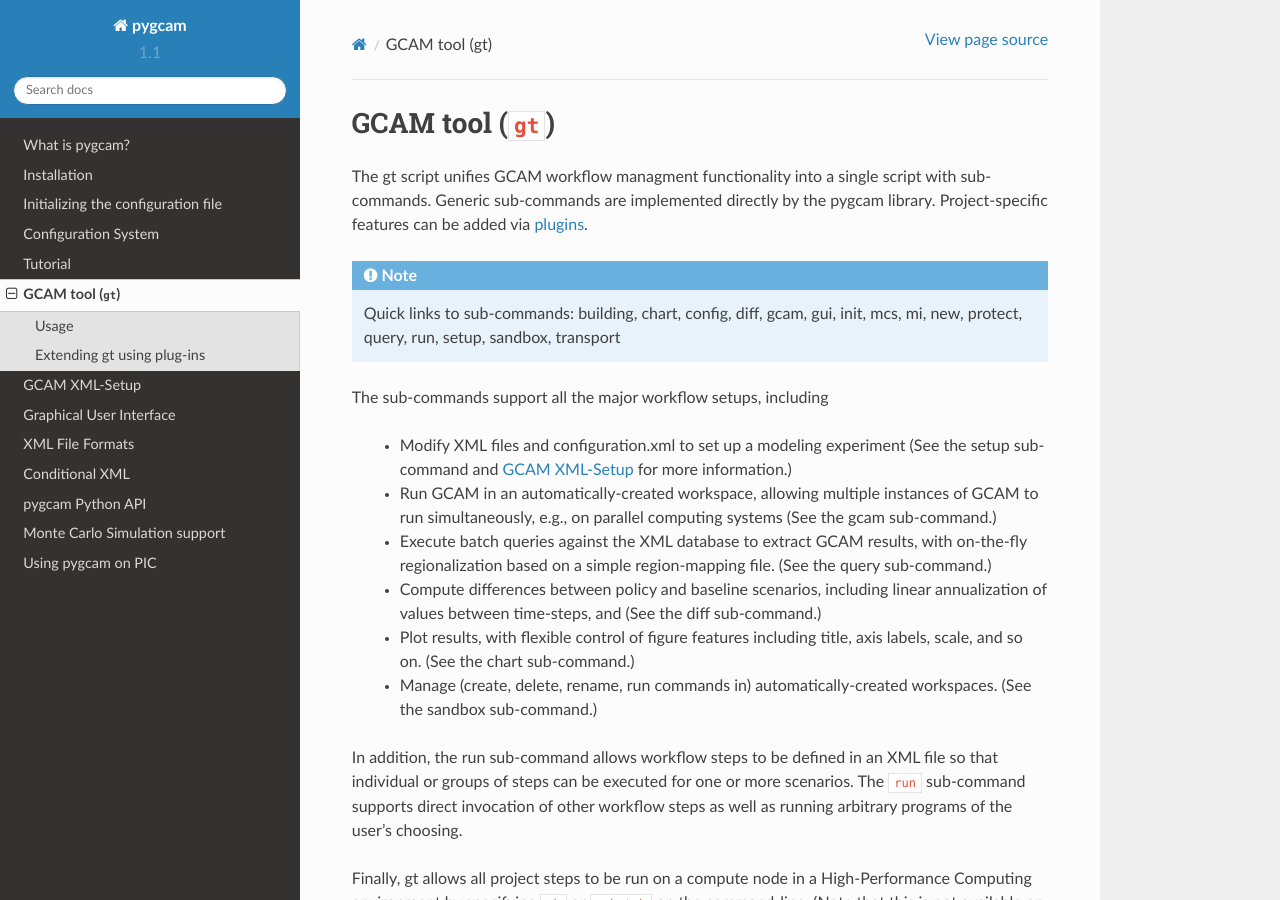
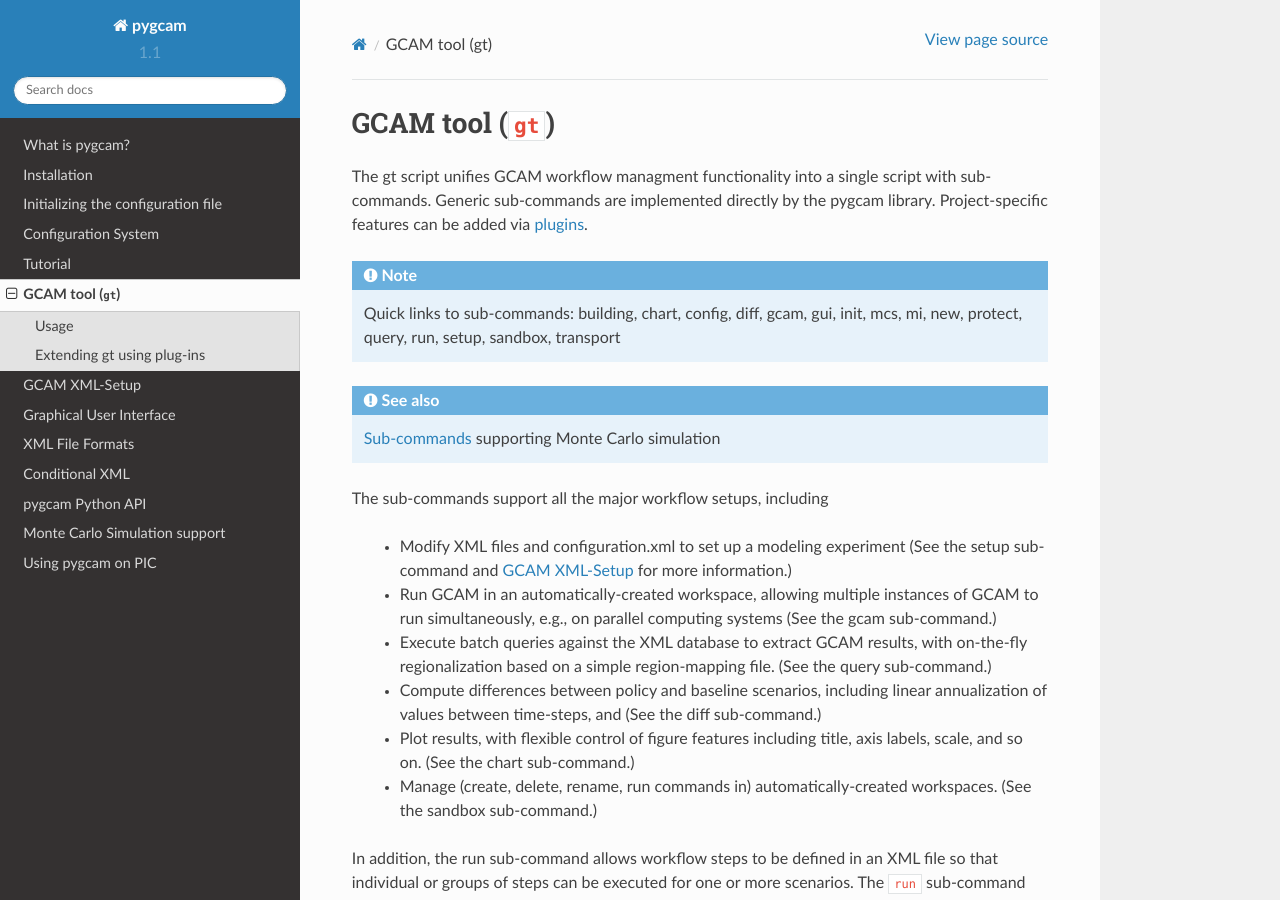
Before and after one commit to JGCRI/pygcam, a Sphinx documentation site: the page built from docs/source/gcamtool.rst, in a window 1280 px wide and 900 px high. Built offline with Sphinx 7.4.7 and the Read the Docs theme 2.0.0, drawn with Linux system fonts in a browser that asks for light colours; some of the changed text lies outside the part shown.

Commit message:
Updated docs to add reference to MCS subcommands on "gcamtool" page.

```diff
--- a/docs/source/conf.py
+++ b/docs/source/conf.py
@@ -52,7 +52,7 @@ master_doc = 'index'
 # General information about the project.
 project = u'pygcam'
 author = u'Richard Plevin'
-copyright = u'2016-2020, Richard Plevin'
+copyright = u'2016-2021, Richard Plevin'
 
 # The version info for the project you're documenting, acts as replacement for
 # |version| and |release|, also used in various other places throughout the
--- a/docs/source/gcamtool.rst
+++ b/docs/source/gcamtool.rst
@@ -25,6 +25,9 @@ by the pygcam library. Project-specific features can be added via
    :ref:`setup <setup>`,
    :ref:`sandbox <sandbox>`,
    :ref:`transport <transport>`
+
+.. seealso::
+    :doc:`Sub-commands <mcs/commands>` supporting Monte Carlo simulation
 
 The sub-commands support all the major workflow setups, including
 
```
